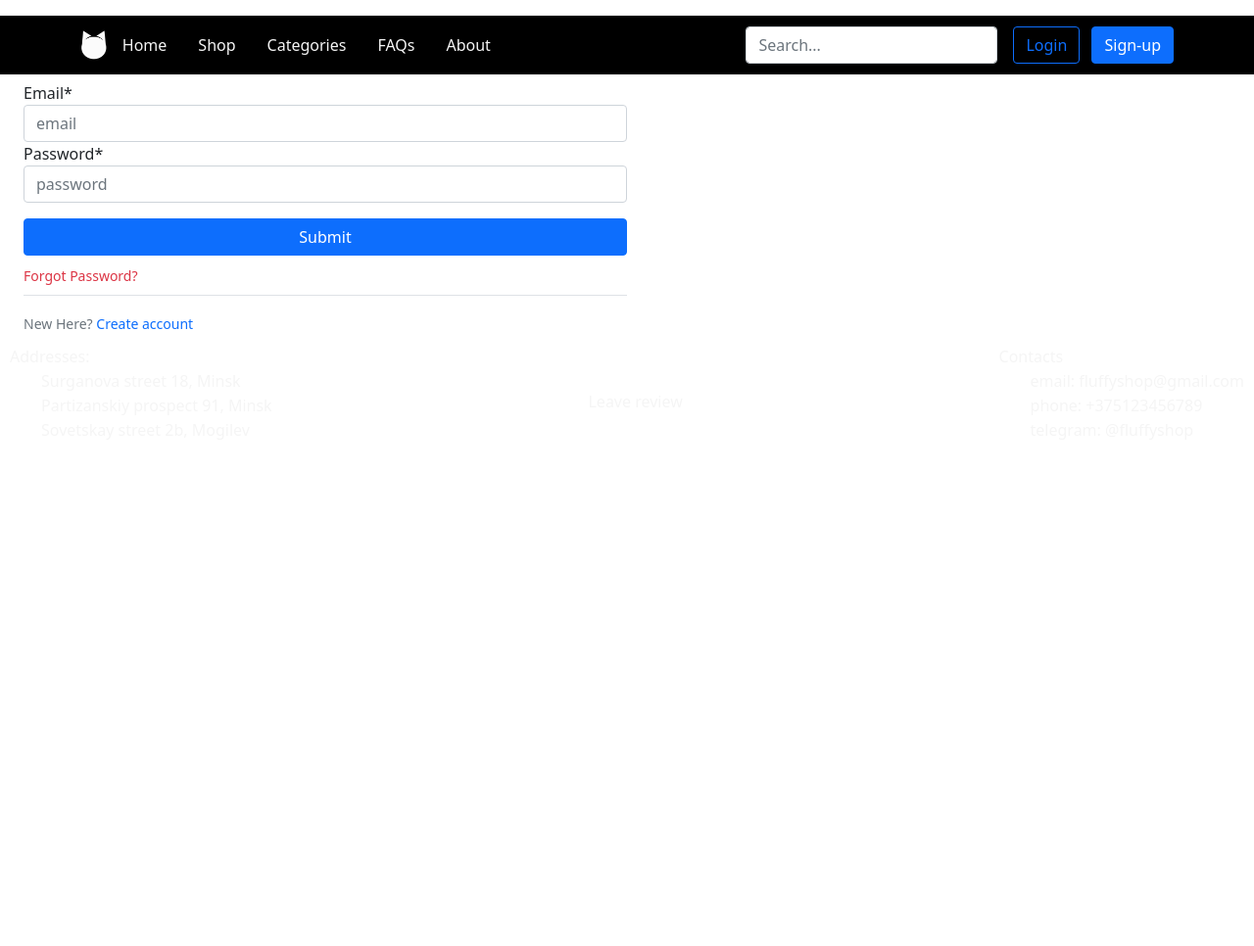
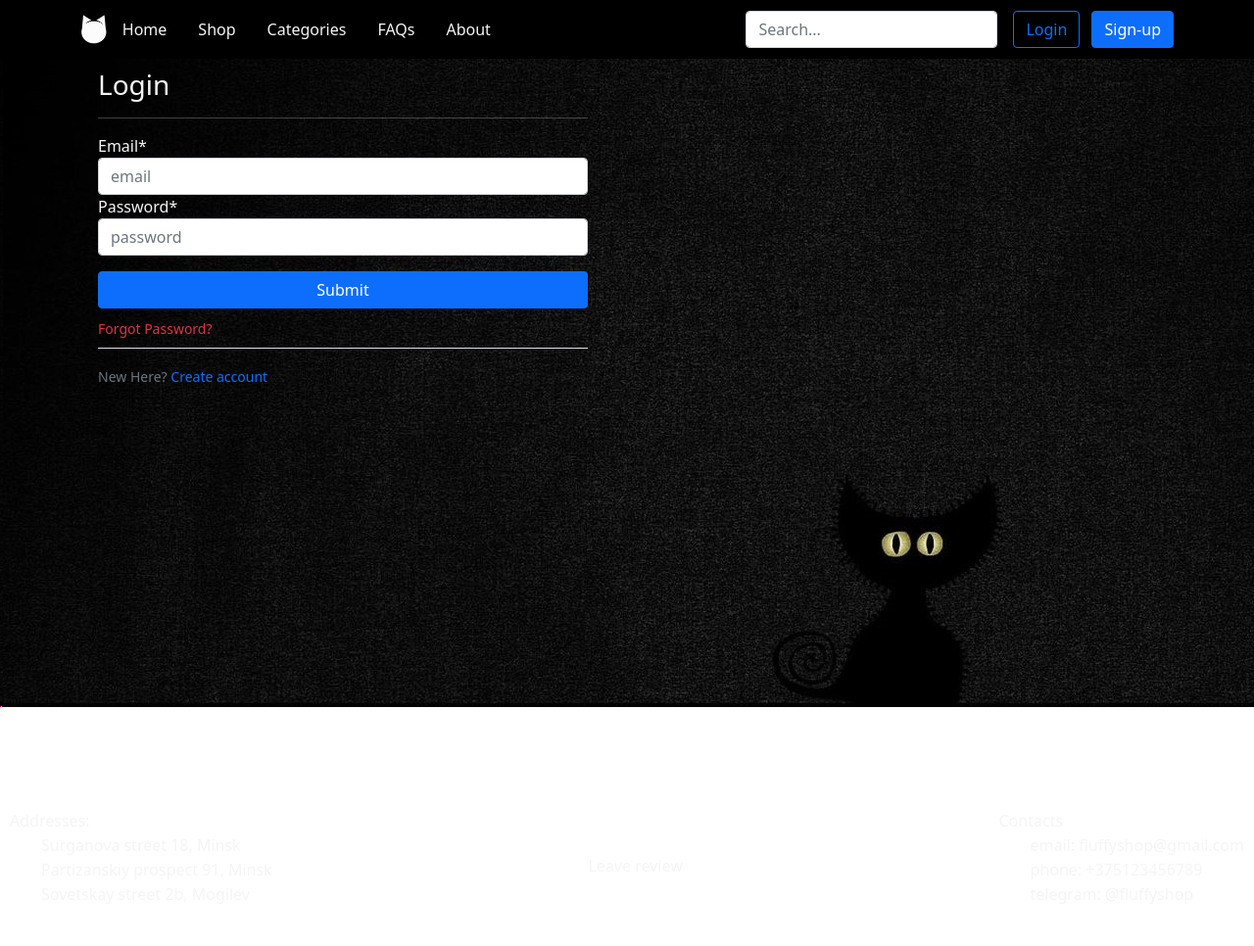
Before and after one commit to matveykaa/OnlineStore, a Django app: page /accounts/login/ in a window 1280 px wide. Shown: the whole page at 98% size. Before the commit the page ends 336 px from the top, so only its background shows below. Run offline with Django 4.2, Linux system fonts and the light colour scheme; some libraries are stand-ins or nearby versions.

Commit message:
Edit login and register pages

```diff
--- a/accounts/templates/login.html
+++ b/accounts/templates/login.html
@@ -1,11 +1,12 @@
 {% extends "base.html" %}
-{% load crispy_forms_filters %}
 {% load crispy_forms_tags %}
-{% block content %}
-    <div class="col-md-6">
-        <form method="POST">
+{% block im %}
+<img src="/media/pages/img_2.png" style="position:fixed; z-index: -1">
+    <div class="col-md-6" style="  padding: 70px  70px 100px 100px; height: 100vh; width:100vw;  color: whitesmoke;  " >
+
+        <form method="POST" style="width: 500px; ">
             {% csrf_token %}
-            <h3>Login</h3>
+            <h3 style="z-index: 1">Login</h3>
             <hr>
             {{ form|crispy }}
             <div class="form-group">
@@ -17,10 +18,11 @@
                 </small>
             </div>
         </form>
-        <div class="border-top pt-3">
+        <div class="border-top pt-3" style="width: 500px;">
             <small class="text-muted">
                 New Here? <a class="text-decoration-none" href="{% url 'accounts:user_register' %}">Create account</a>
             </small>
         </div>
     </div>
+
 {% endblock %}
```
Also changed, not shown: accounts/templates/register.html (+5 -4 lines).
